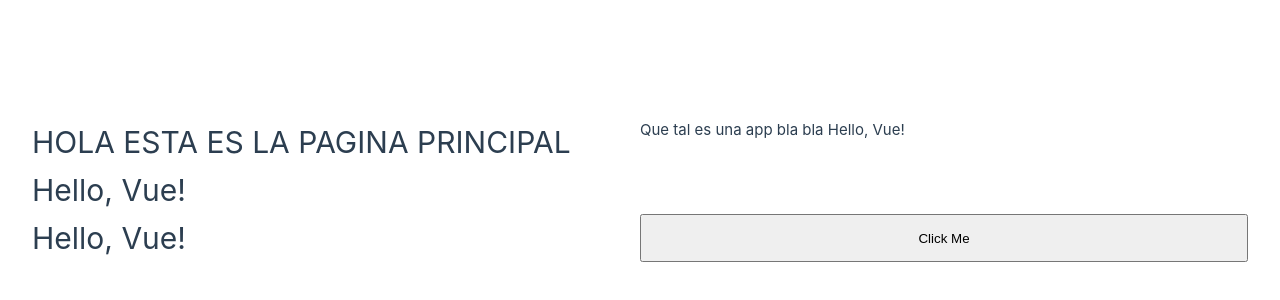
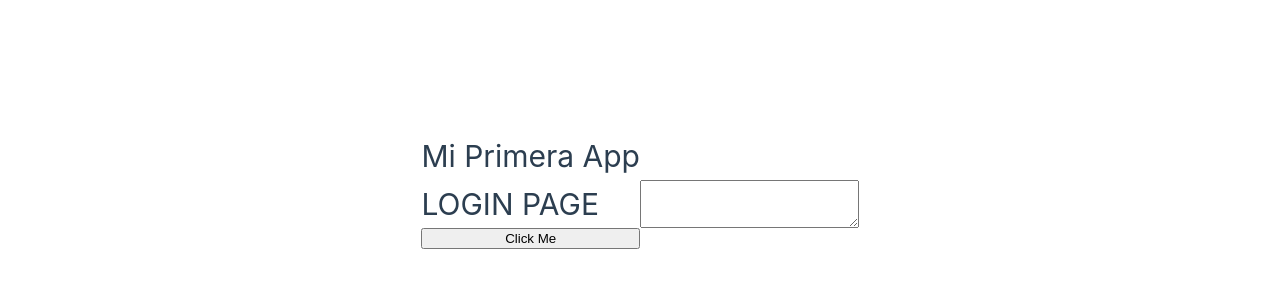
Before and after one commit to Eurekamps/DAM1_LM_VUE1, a Vue app: page / in a window 1280 px wide. Shown: the part 210-510 px from the top of the page. Built offline with nearby package versions, Linux system fonts and the light colour scheme.

Commit message:
Actualizacion a nueva version de VUE

```diff
--- /dev/null
+++ b/src/components/Login.vue
@@ -0,0 +1,15 @@
+<script setup>
+
+</script>
+
+
+<template>
+    <h1> LOGIN PAGE</h1>
+    <textarea></textarea>
+
+</template>
+
+
+<style scoped>
+
+</style>
--- a/src/components/Principal.vue
+++ b/src/components/Principal.vue
@@ -1,27 +1,25 @@
-<script>
-export default {
+<script setup>
+import Login from './Login.vue'
+import { ref } from 'vue';
 
-    data() {
-      return {
-       sMessage: 'Hello, Vue!'
-      };
-    },
-    methods: {
-      changeMessage() {
-        this.sMessage = 'You clicked the button!';
-      }
-    }
+  const sTitle = ref('Mi Primera App');
 
-};
+  // Methods
+  function changeMessage() {
+    sTitle.value = 'You clicked the button!';
+  }
+
 </script>
 
 
 <template>
-    <h1> HOLA ESTA ES LA PAGINA PRINCIPAL {{ sMessage }}</h1>
-    <p>Que tal es una app bla bla {{ sMessage }}</p>
 
-    <h1>{{ sMessage }}</h1>
-    <button @click="changeMessage">Click Me</button>
+  <h1> {{ sTitle }}</h1>
+  <br/> <br/>
+  <Login/>
+
+  <button @click="changeMessage">Click Me</button>
+
 
 </template>
 
```
